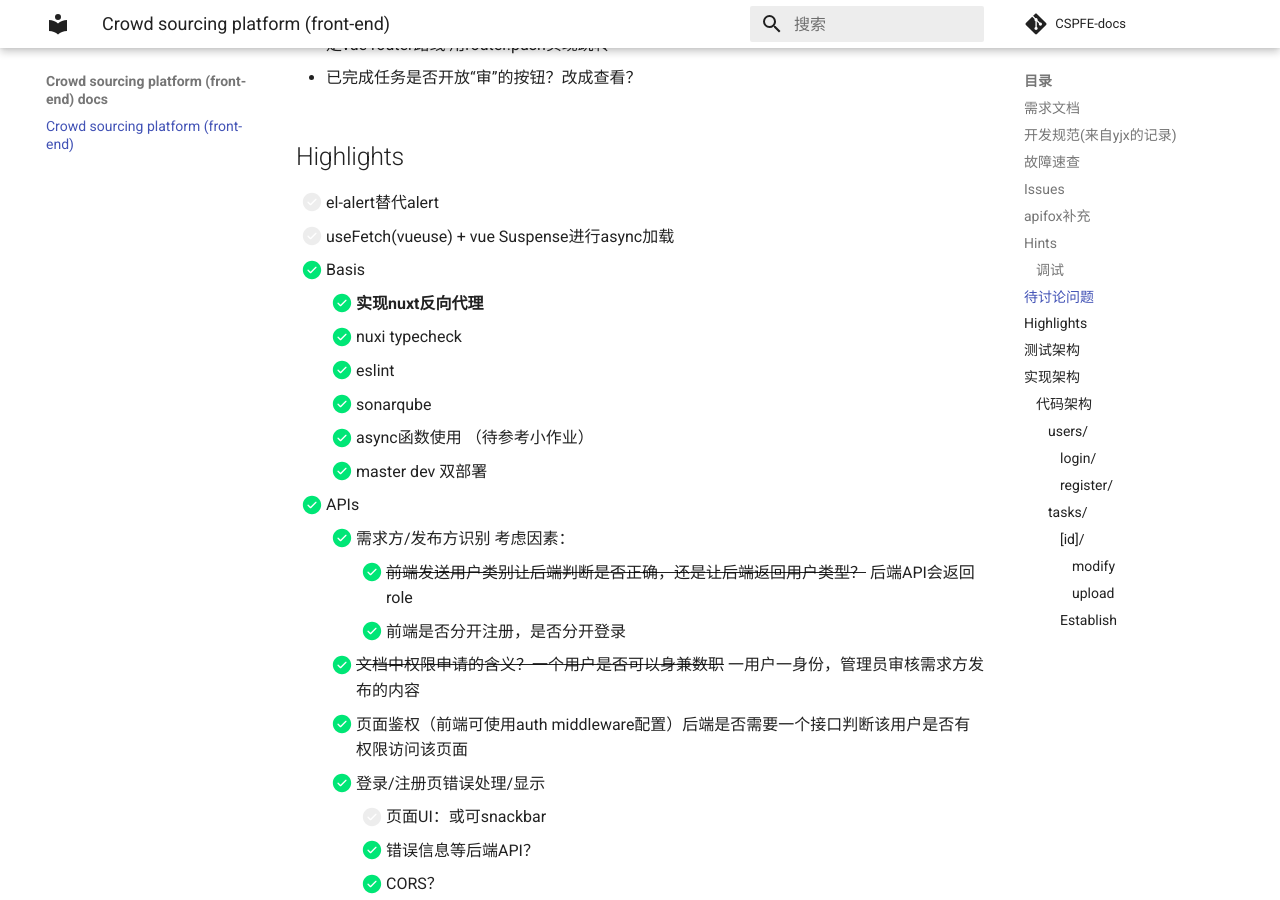
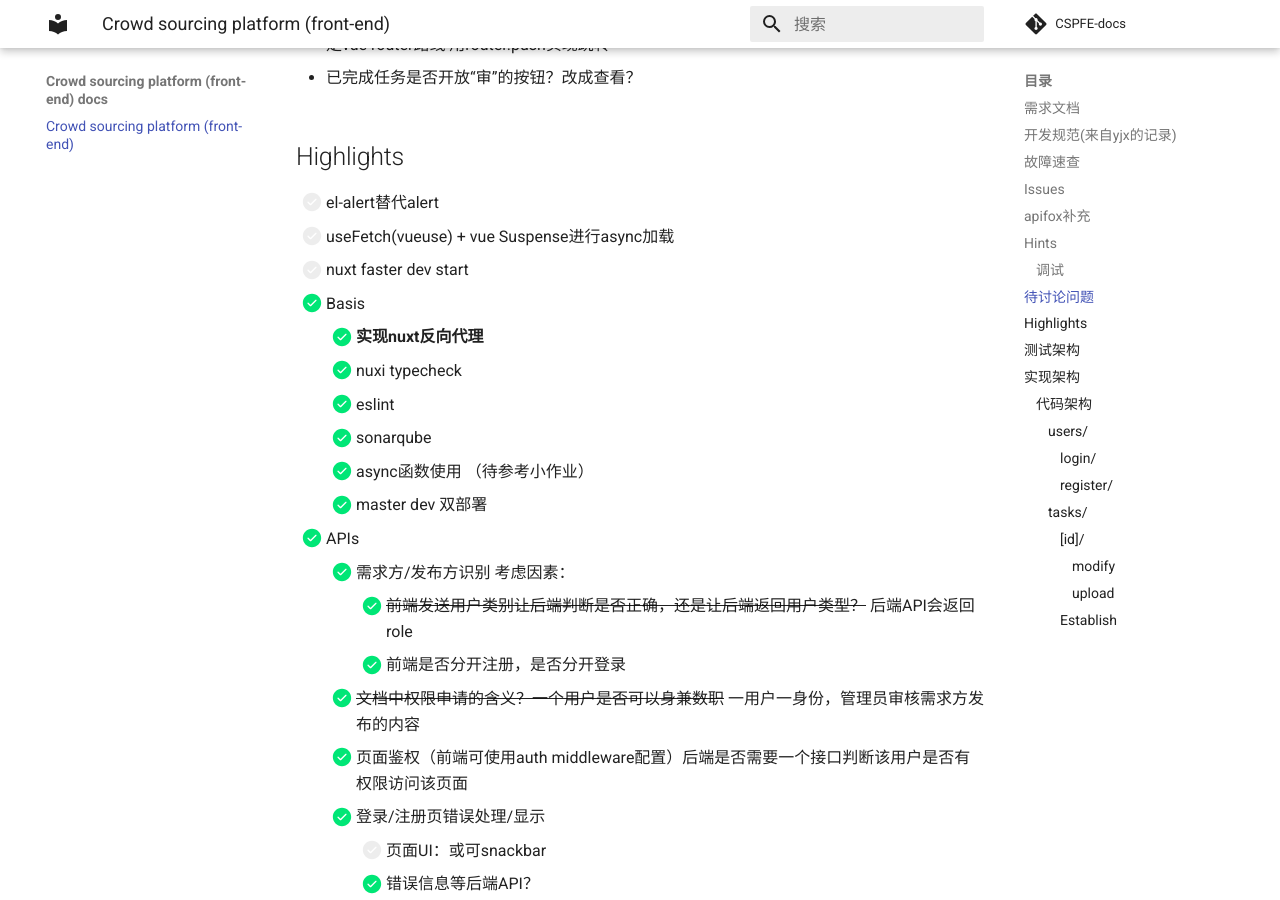
Before and after one commit to syniox/CSFE-docs, an MkDocs documentation site: the page built from docs/index.md, in a window 1280 px wide and 900 px high, scrolled down 1717 px. Built offline with MkDocs 1.6.1 and Material for MkDocs 9.7.7, drawn with Linux system fonts in a browser that asks for light colours; comment, search, counter and statistics services are not loaded.

Commit message:
Update index.md

```diff
--- a/docs/index.md
+++ b/docs/index.md
@@ -60,6 +60,8 @@ tasks.status:
 - [ ] el-alert替代alert
 - [ ] useFetch(vueuse) + vue Suspense进行async加载
 
+- [ ] nuxt faster dev start
+
 - [x] Basis
     - [x] **实现nuxt反向代理**
     - [x] nuxi typecheck
```
